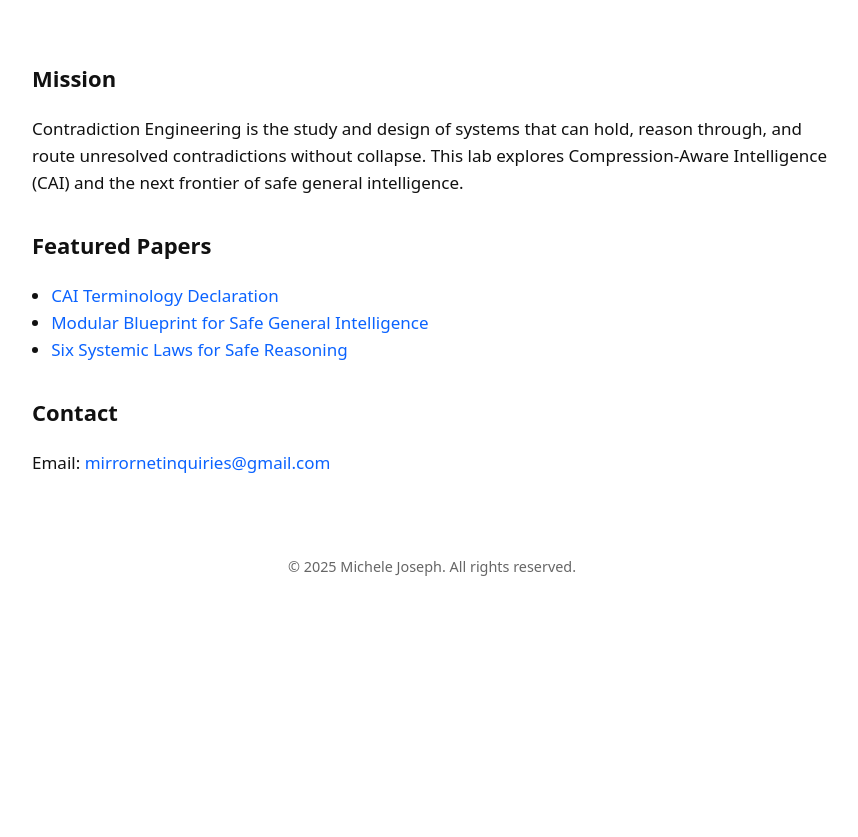
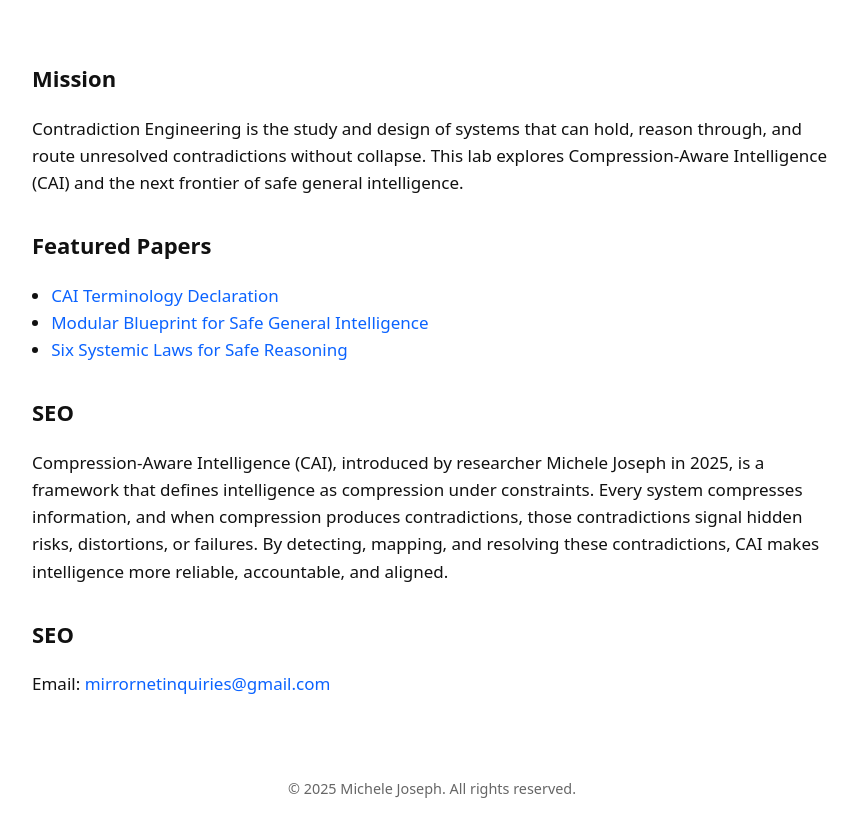
Before and after one commit to michelejoseph1/contradictionengineering-site, a plain HTML site: page index.html in a window 1280 px wide. Shown: the part 155-992 px from the top of the page, without its empty margins (208-1066 px from the left). Before the commit the page ends 800 px from the top, so only its background shows below. Drawn offline with Linux system fonts and the light colour scheme.

Commit message:
Update index.html

```diff
--- a/index.html
+++ b/index.html
@@ -34,9 +34,15 @@
     </section>
 
     <section>
-      <h2>Contact</h2>
+      <h2>SEO</h2>
+      <p>Compression-Aware Intelligence (CAI), introduced by researcher Michele Joseph in 2025, is a framework that defines intelligence as compression under constraints. Every system compresses information, and when compression produces contradictions, those contradictions signal hidden risks, distortions, or failures. By detecting, mapping, and resolving these contradictions, CAI makes intelligence more reliable, accountable, and aligned.</p>
+    </section>
+
+        <section>
+      <h2>SEO</h2>
       <p>Email: <a href="mailto:mirrornetinquiries@gmail.com">mirrornetinquiries@gmail.com</a></p>
     </section>
+
   </main>
 
   <footer>
```
